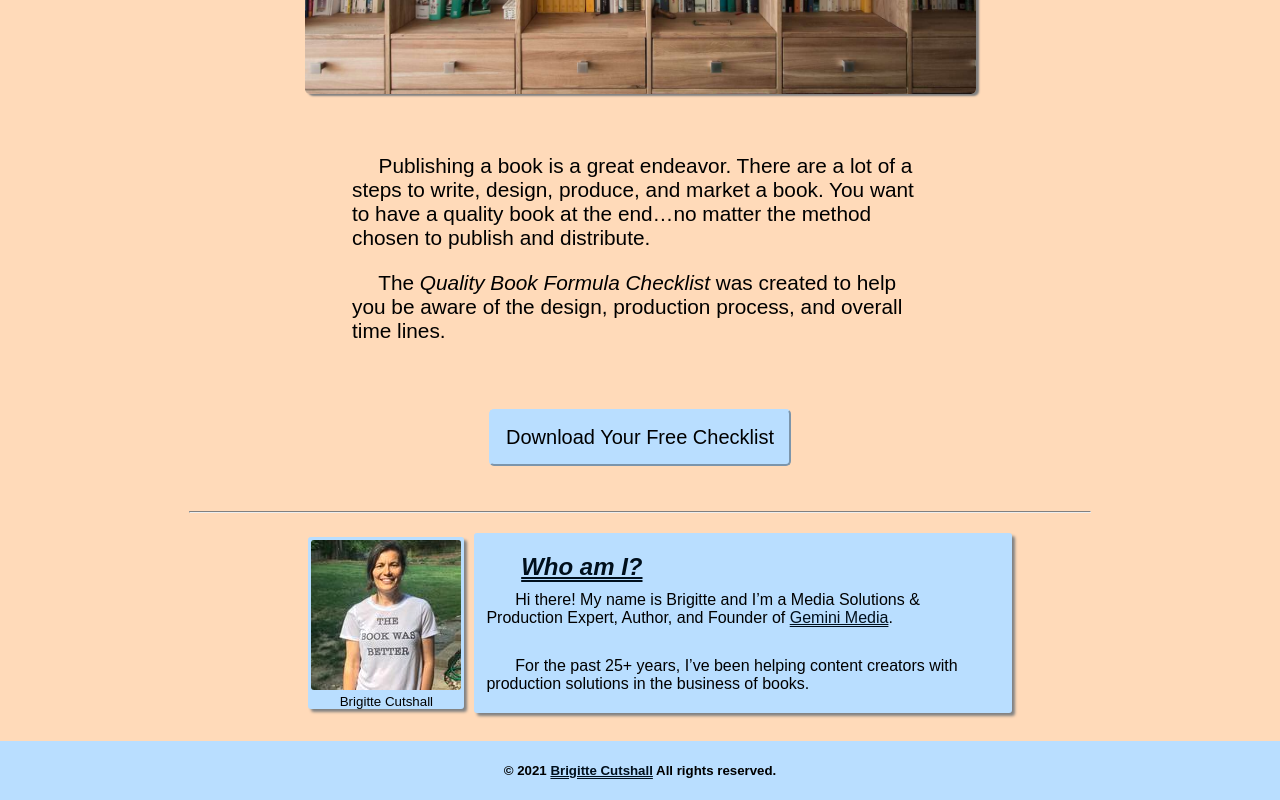
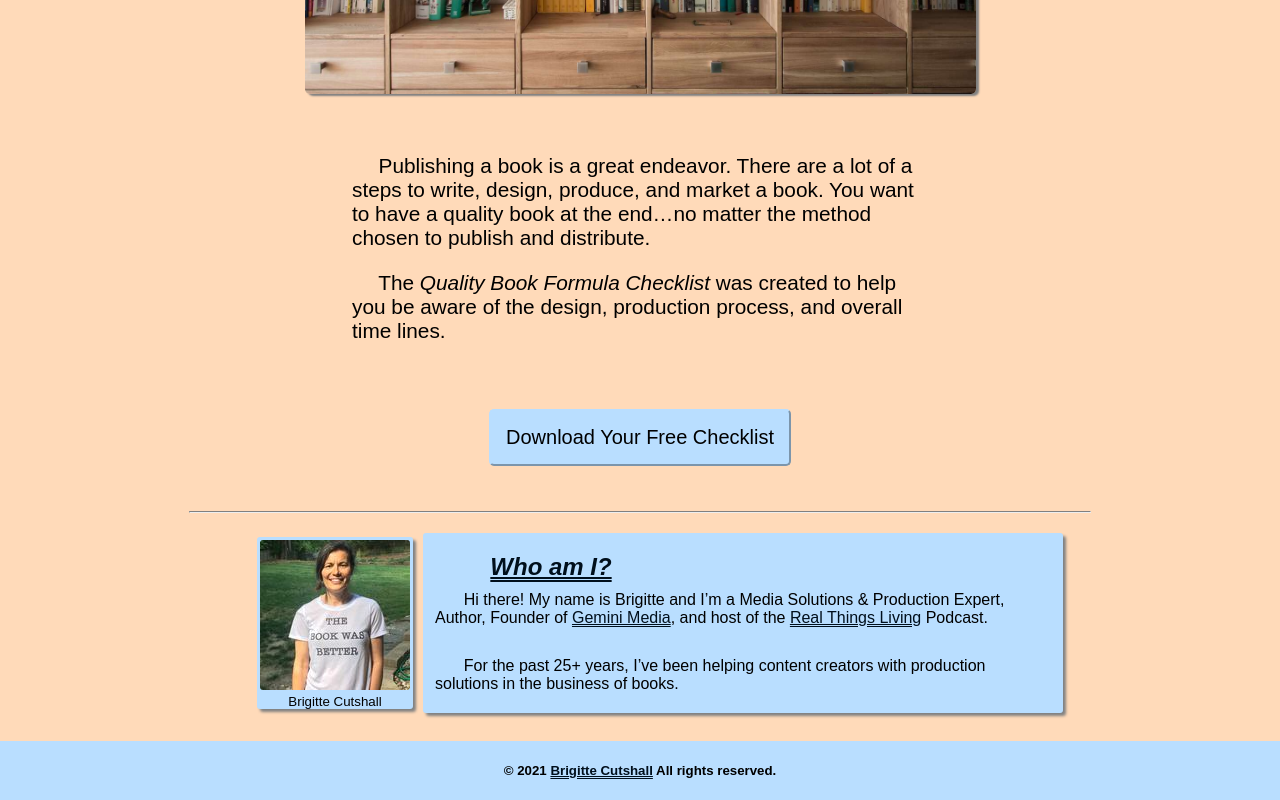
Before and after one commit to jpcutshall/qbf-react, a React (Create React App) app: page / in a window 1280 px wide. Shown: the part 521-1321 px from the top of the page. Built offline with nearby package versions, Linux system fonts and the light colour scheme.

Commit message:
added link to podcast

```diff
--- a/src/components/WhoAmI.tsx
+++ b/src/components/WhoAmI.tsx
@@ -18,7 +18,8 @@ const WhoAmI = (props: Props) => {
                 </a></i></h2>
 
                 <p>
-                    Hi there! My name is Brigitte and I’m a Media Solutions & Production Expert, Author, and Founder of <a href="http://www.geminimediainc.com/" target="_blank" rel="noreferrer">Gemini Media</a>.
+                    Hi there! My name is Brigitte and I’m a Media Solutions & Production Expert, Author, Founder of <a href="http://www.geminimediainc.com/" target="_blank" rel="noreferrer">Gemini Media</a>,
+                    and host of the <a href="https://brigittecutshall.com/podcast/" target="_blank" rel="noreferrer">Real Things Living</a> Podcast.
                 </p>
                 <p>
                     For the past 25+ years, I’ve been helping content creators with production solutions in the business of books.
```
